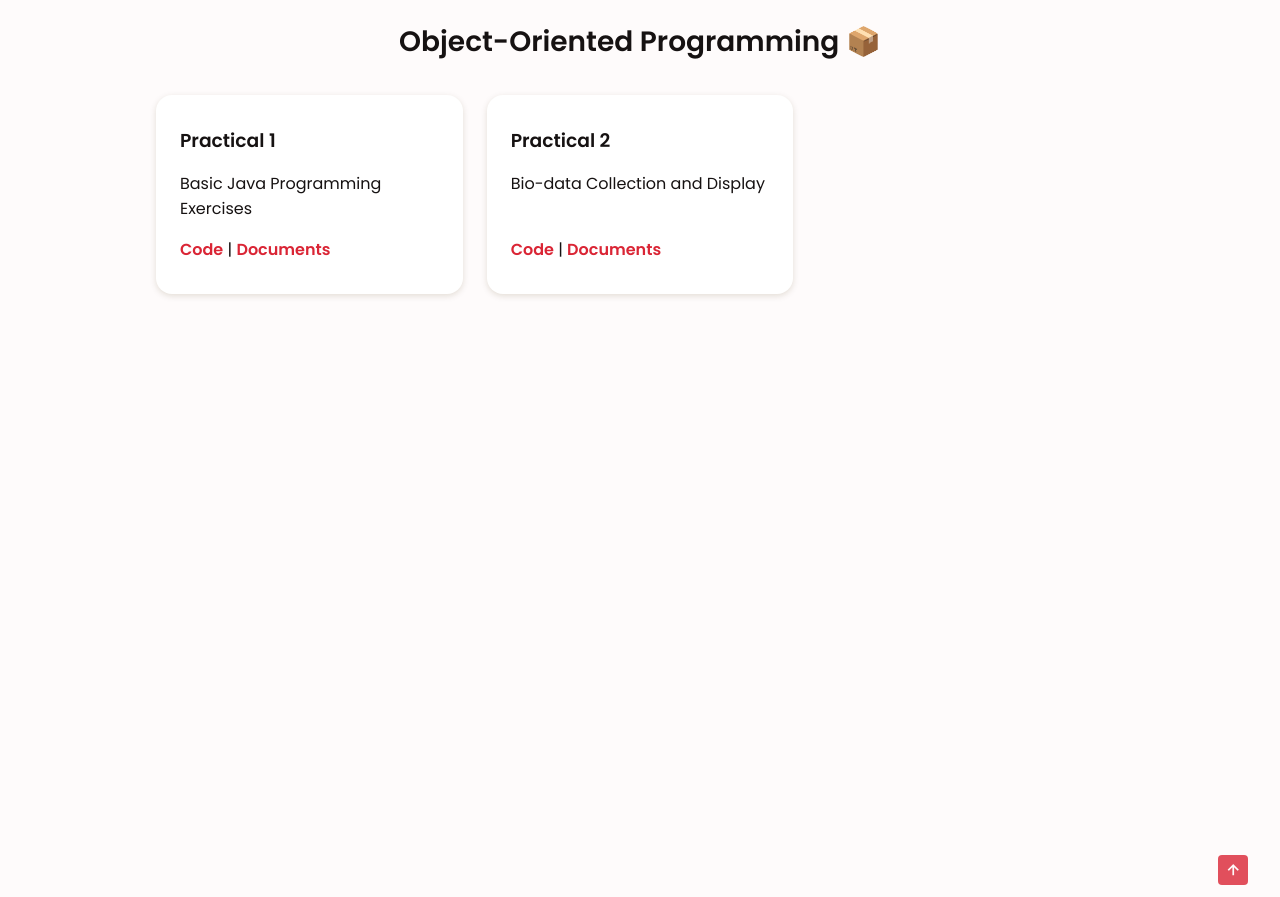
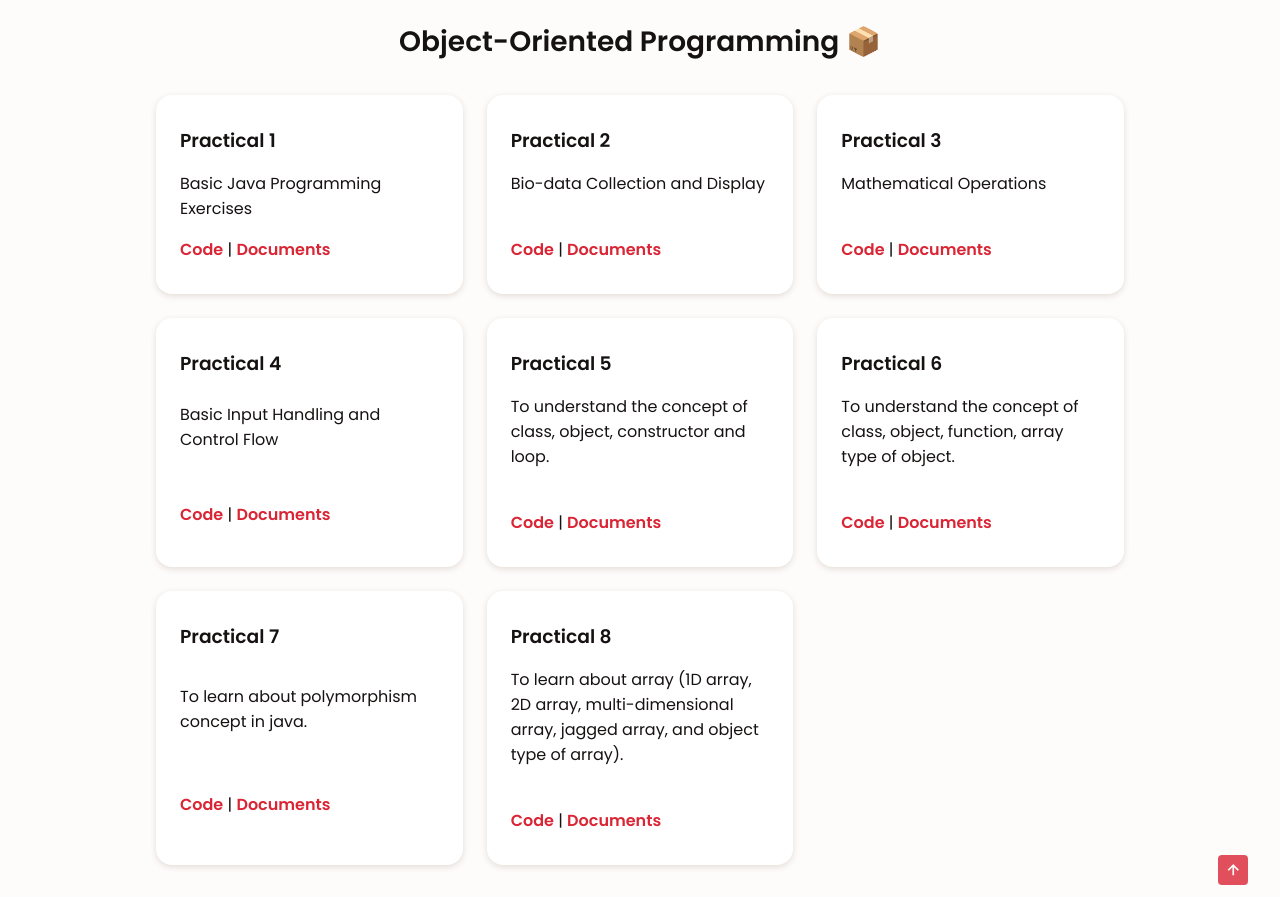
Before and after one commit to janitkapdiya/Practicals, a plain HTML site: page oop-practicals.html in a window 1280 px wide. Shown: the part 75-972 px from the top of the page. Before the commit the page ends 800 px from the top, so only its background shows below. Drawn offline with nearby package versions, Linux system fonts and the light colour scheme.

Commit message:
OOP Update

```diff
--- a/oop-practicals.html
+++ b/oop-practicals.html
@@ -66,6 +66,60 @@
                             <a href="https://docs.google.com/document/d/1VhKnULSyWcz3krD_pL1Zbga4YIwltSfTuuBIADqaf_s/edit?usp=sharing" class="button button-link" target="_blank">Documents</a>
                         </div>
                     </div>
+
+                    <div class="services__data">
+                        <h3 class="services__subtitle">Practical 3</h3>
+                        <p class="services__description">Mathematical Operations</p>
+                        <div><br>
+                            <a href="https://drive.google.com/file/d/1e14nOM5M6V7QV-JY8n5dB2Nm2Fc9yD4x/view?usp=drive_link" class="button button-link" target="_blank">Code</a> |
+                            <a href="https://docs.google.com/document/d/1xU1bVCN0McdoteZzQg7x6iFVWn9BMu5MVt7MSBT5FMc/edit?usp=sharing" class="button button-link" target="_blank">Documents</a>
+                        </div>
+                    </div>
+
+                    <div class="services__data">
+                        <h3 class="services__subtitle">Practical 4</h3>
+                        <p class="services__description">Basic Input Handling and Control Flow</p>
+                        <div><br>
+                            <a href="https://drive.google.com/file/d/1_-pJn3l2ns-UGi6NnyD2J5sGhY5zQ5Pk/view?usp=drive_link" class="button button-link" target="_blank">Code</a> |
+                            <a href="https://docs.google.com/document/d/1EjfDCy8KysCYVd72R1DQfw6YXqH36P6uyt_J5QzVuAM/edit?usp=sharing" class="button button-link" target="_blank">Documents</a>
+                        </div>
+                    </div>
+
+                    <div class="services__data">
+                        <h3 class="services__subtitle">Practical 5</h3>
+                        <p class="services__description">To understand the concept of class, object, constructor and loop.</p>
+                        <div><br>
+                            <a href="https://drive.google.com/file/d/1i0PYNSZ_G6JSDQs5wkpSYDOKtRP4za4a/view?usp=drive_link" class="button button-link" target="_blank">Code</a> |
+                            <a href="https://docs.google.com/document/d/1lSNuVsSWkNQ3nB4G8jHdxxD621zvPf2L4X65G1LZGIg/edit?usp=sharing" class="button button-link" target="_blank">Documents</a>
+                        </div>
+                    </div>
+
+                    <div class="services__data">
+                        <h3 class="services__subtitle">Practical 6</h3>
+                        <p class="services__description">To understand the concept of class, object, function, array type of object.</p>
+                        <div><br>
+                            <a href="https://drive.google.com/file/d/1AgTWROoqwvZ9qqtRlwiQNZBK-XIMzRMM/view?usp=drive_link" class="button button-link" target="_blank">Code</a> |
+                            <a href="https://docs.google.com/document/d/1PbkK3pftMXLQ8WjlllB4aUtQIIU5Agn_bLrjT7FEw0k/edit?usp=sharing" class="button button-link" target="_blank">Documents</a>
+                        </div>
+                    </div>
+
+                    <div class="services__data">
+                        <h3 class="services__subtitle">Practical 7</h3>
+                        <p class="services__description">To learn about polymorphism concept in java.</p>
+                        <div><br>
+                            <a href="https://drive.google.com/file/d/1IqjBVU7tpa1FNQfEQqWh0Yx5q5RSComV/view?usp=drive_link" class="button button-link" target="_blank">Code</a> |
+                            <a href="https://docs.google.com/document/d/1h47ObhsYY2ITivjBrFtwa5yv3lGuxXK94mSMcCyGX7A/edit?usp=sharing" class="button button-link" target="_blank">Documents</a>
+                        </div>
+                    </div>
+
+                    <div class="services__data">
+                        <h3 class="services__subtitle">Practical 8</h3>
+                        <p class="services__description">To learn about array (1D array, 2D array, multi-dimensional array, jagged array, and object type of array).</p>
+                        <div><br>
+                            <a href="https://drive.google.com/file/d/1WmvnPehlnZgFCVpXCND3MzFNlOv_tMNl/view?usp=drive_link" class="button button-link" target="_blank">Code</a> |
+                            <a href="https://docs.google.com/document/d/1YwSIYsWOAudc8mQ7_eTzK49u5zmPLWd1c0qKMfNU1cQ/edit?usp=sharing" class="button button-link" target="_blank">Documents</a>
+                        </div>
+                    </div>
                 </div>
             </section>
         </main>
```
